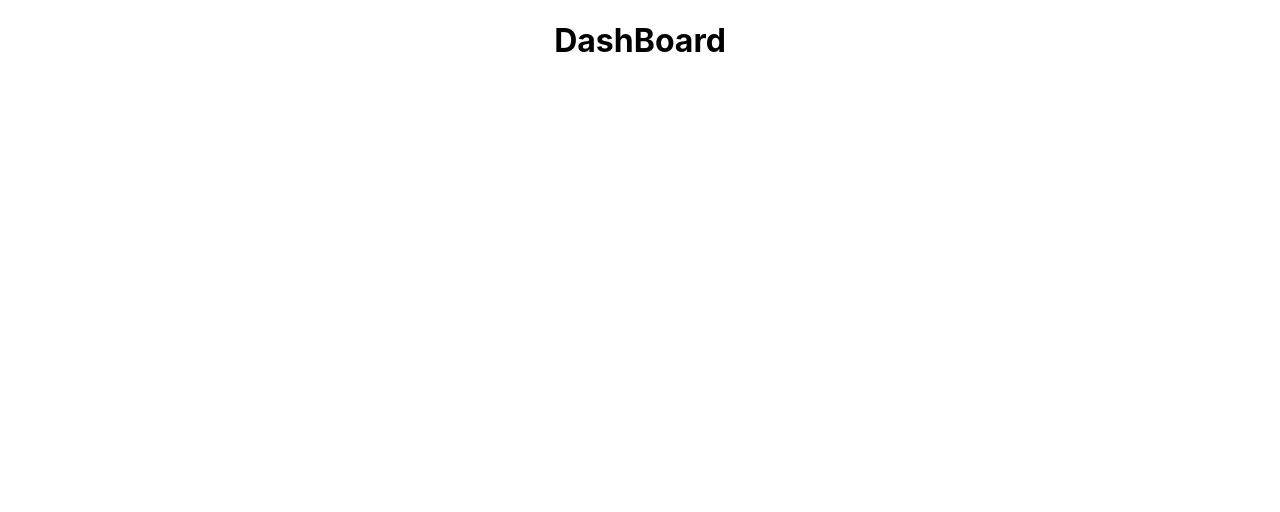
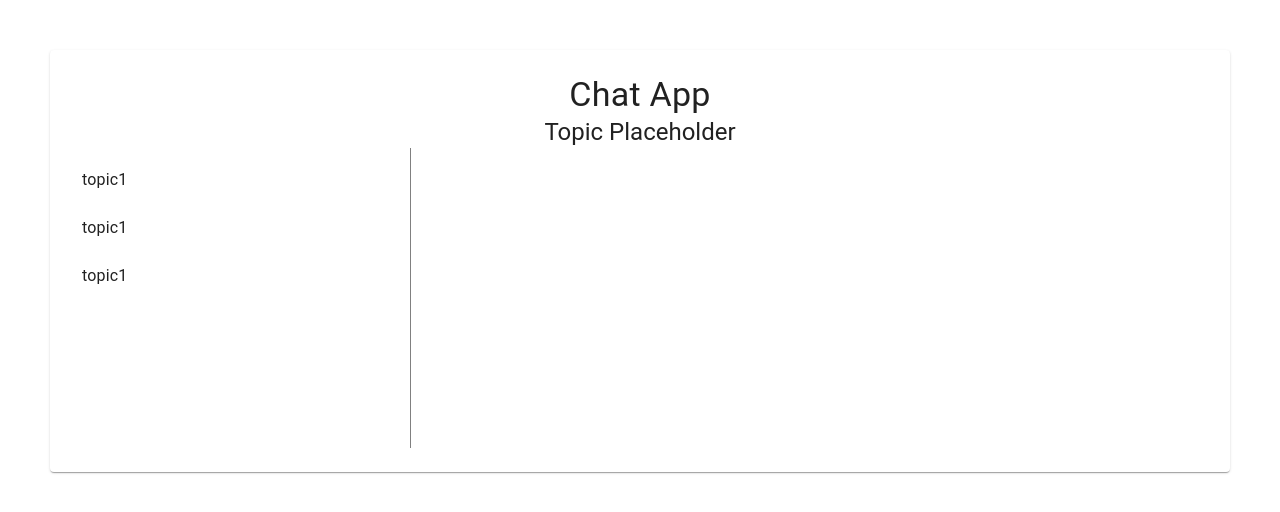
Before and after one commit to AjaySankar/chat-app, a React (Create React App) app: page / in a window 1280 px wide. Shown: the top 512 px of the page. Built offline with nearby package versions, Linux system fonts and the light colour scheme.

Commit message:
basic chatbox layout

```diff
--- a/src/components/DashBoard.js
+++ b/src/components/DashBoard.js
@@ -1,9 +1,63 @@
 import React from 'react';
+import { makeStyles } from '@material-ui/core';
+import { Paper, Typography, List, ListItem, ListItemText } from '@material-ui/core';
+
+const useStyles = makeStyles(theme => ({
+    root: {
+        margin: '50px',
+        padding: theme.spacing(3, 2)
+    },
+    flex: {
+        display: 'flex'
+    },
+    topicsWindow: {
+        width: '30%',
+        height: '300px',
+        borderRight: '1px solid grey'
+    },
+    chatWindow: {
+        width: '30%',
+        height: '300px'
+    },
+    chatBox: {
+        width: '85%'
+    },
+    button: {
+        width: '15%'
+    }
+}))
 
 function DashBoard(props) {
+    const classes = useStyles()
     return (
         <div>
-            <h1> DashBoard </h1>
+            <Paper className={classes.root}>
+                <Typography variant="h4" component="h4">
+                    Chat App
+                </Typography>
+                <Typography variant="h5" component="h5">
+                    Topic Placeholder
+                </Typography>
+                <div className={classes.flex}>
+                    <div className={classes.topicsWindow}>
+                        <List>
+                            {
+                                ['topic1', 'topic1', 'topic1'].map(topic => (
+                                    <ListItem key={topic} button>
+                                        <ListItemText primary={topic}/>
+                                    </ListItem>
+                                ))
+                            }
+                        </List>
+                    </div>
+                    <div className={classes.chatWindow}>
+
+                    </div>
+                </div>
+                <div className={classes.flex}>
+
+                </div>
+            </Paper>
         </div>
     );
 }
```
